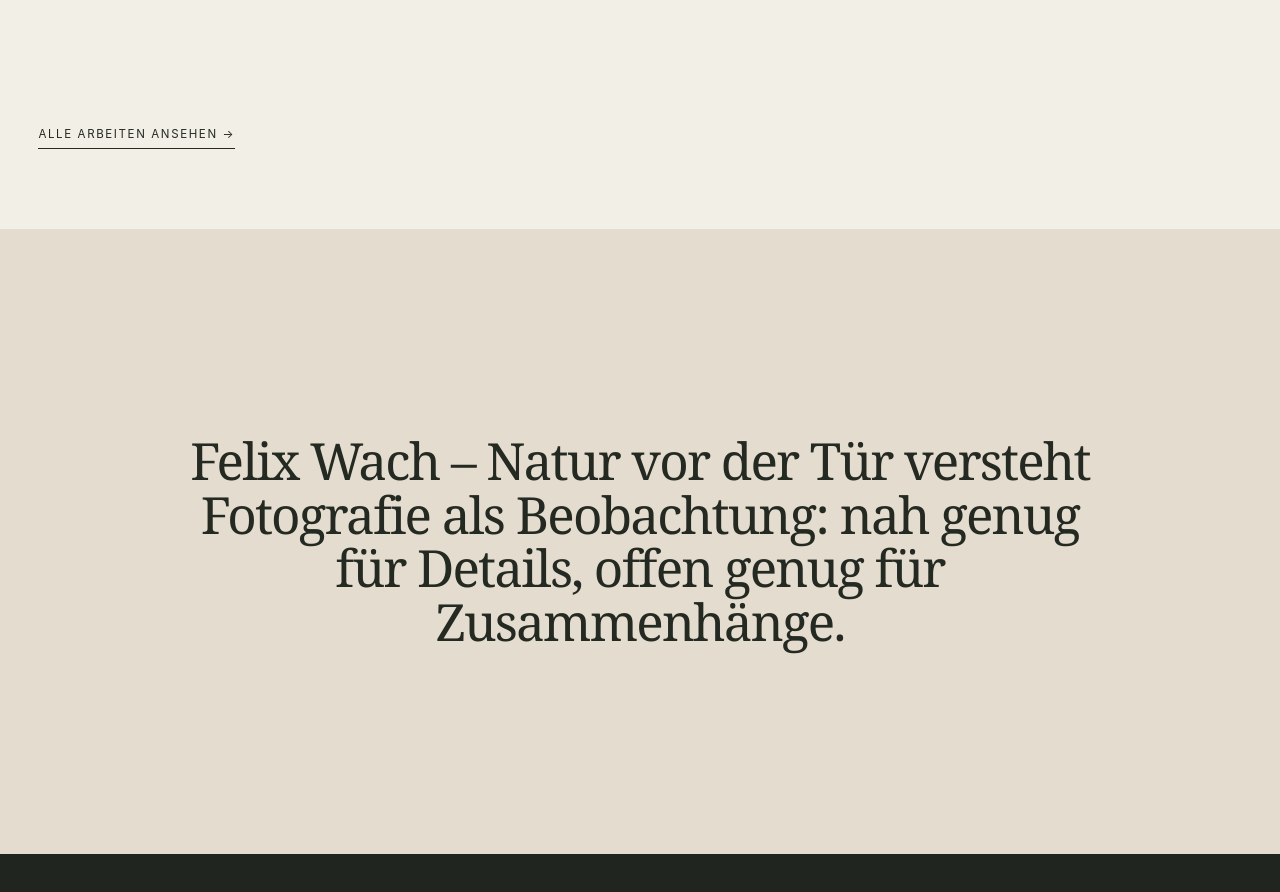
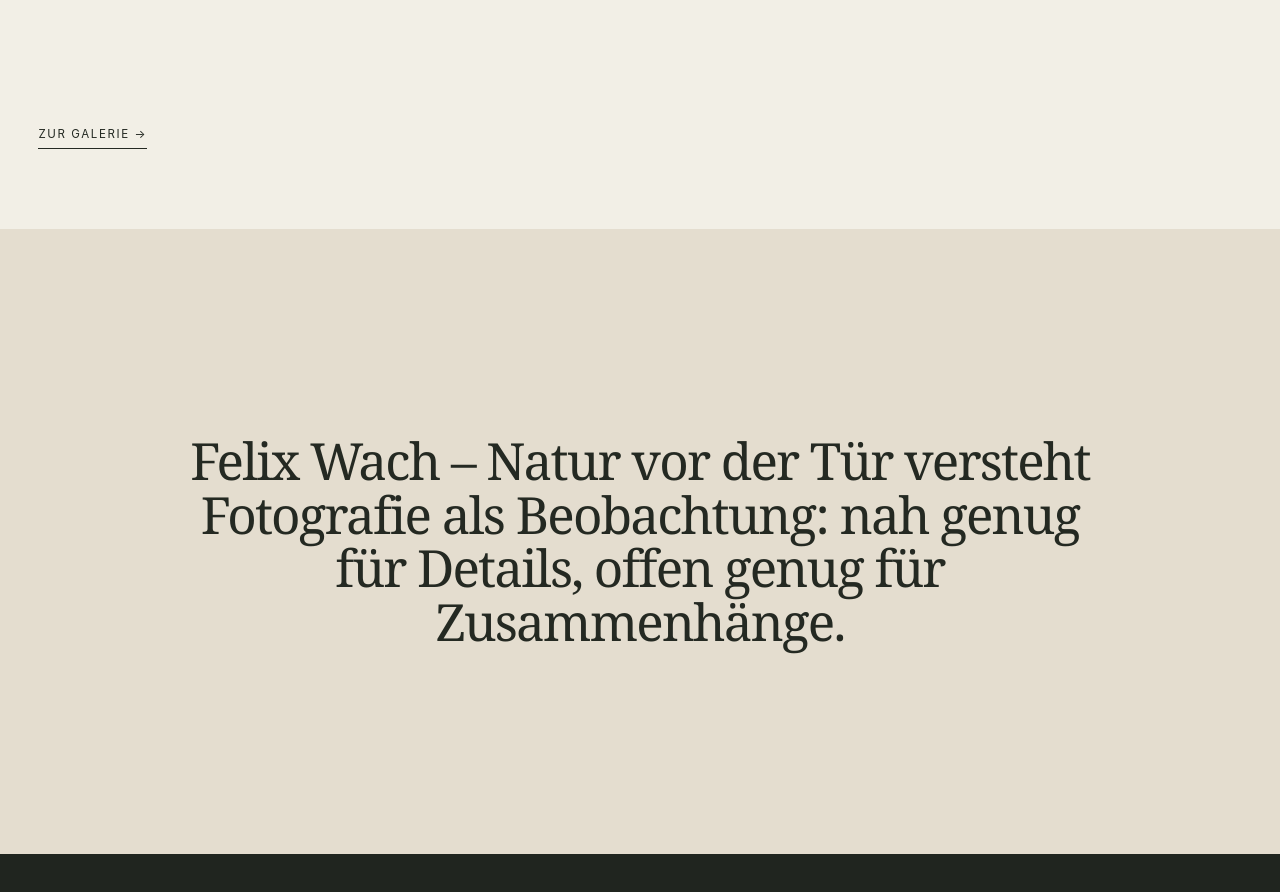
Before and after one commit to turbowilli/wachrecords, a plain HTML site: page index.html in a window 1280 px wide. Shown: the part 3700-4592 px from the top of the page. Drawn offline with Linux system fonts and the light colour scheme.

Commit message:
Update homepage links for Galerie and Arbeiten

```diff
--- a/index.html
+++ b/index.html
@@ -12,13 +12,13 @@
 <header class="site-header home-header">
   <a class="brand" href="index.html"><img class="brand-logo" src="assets/images/felix_wach_logo_freigestellt.png?v=20261021" alt=""><span class="brand-text">Felix Wach – Natur vor der Tür</span></a>
   <nav class="desktop-nav" aria-label="Hauptnavigation">
-    <a href="work.html">Arbeiten</a><a href="magazine.html">Publikation</a><a href="exhibitions.html">Ausstellungen</a><a href="about.html">Über mich</a><a href="contact.html">Kontakt</a>
+    <a href="work.html">Galerie</a><a href="magazine.html">Arbeiten</a><a href="exhibitions.html">Ausstellungen</a><a href="about.html">Über mich</a><a href="contact.html">Kontakt</a>
   </nav>
   <button class="nav-toggle" aria-label="Menü öffnen">Menü</button>
 </header>
 <div class="mobile-menu" aria-label="Mobile Navigation">
   <button class="close">Schließen</button>
-  <a href="work.html">Arbeiten</a><a href="magazine.html">Publikation</a><a href="exhibitions.html">Ausstellungen</a><a href="about.html">Über mich</a><a href="contact.html">Kontakt</a>
+  <a href="work.html">Galerie</a><a href="magazine.html">Arbeiten</a><a href="exhibitions.html">Ausstellungen</a><a href="about.html">Über mich</a><a href="contact.html">Kontakt</a>
 </div>
 <main>
   <section class="hero">
@@ -32,7 +32,7 @@
     <figure class="frame full reveal"><picture><source srcset="assets/images/abendwiese.webp" type="image/webp"><img src="assets/images/abendwiese.jpg" loading="lazy" alt="Wilde Gräser vor einem leuchtenden Abendhimmel"></picture></figure>
   </section>
   <section class="wrap reveal" style="padding-top:1rem;padding-bottom:5rem">
-    <a class="text-link" href="work.html">Alle Arbeiten ansehen →</a>
+    <a class="text-link" href="work.html">Zur Galerie →</a>
   </section>
   <section class="quote reveal"><p>Felix Wach – Natur vor der Tür versteht Fotografie als Beobachtung: nah genug für Details, offen genug für Zusammenhänge.</p></section>
   <section class="magazine" id="magazine"><div class="wrap magazine-grid"><div class="reveal"><div class="section-kicker">Publikation</div><h2>Felix Wach – Natur vor der Tür<br>Leiferde und das Viehmoor 2025</h2><p>Eine fotografische Publikation von Felix Wach. Die erste Ausgabe verbindet ausgewählte Arbeiten in einem gedruckten, kuratierten Format.</p><div class="meta">32 Seiten<br>DIN A5<br>Klammerheftung<br>Limitierte Erstauflage</div><a class="text-link" href="magazine.html">Leiferde und das Viehmoor 2025 →</a></div><div class="mag-cover reveal"><img src="assets/images/magazine-cover.webp" alt="Cover der Publikation Leiferde und das Viehmoor 2025" loading="lazy"></div></div></section>
```
